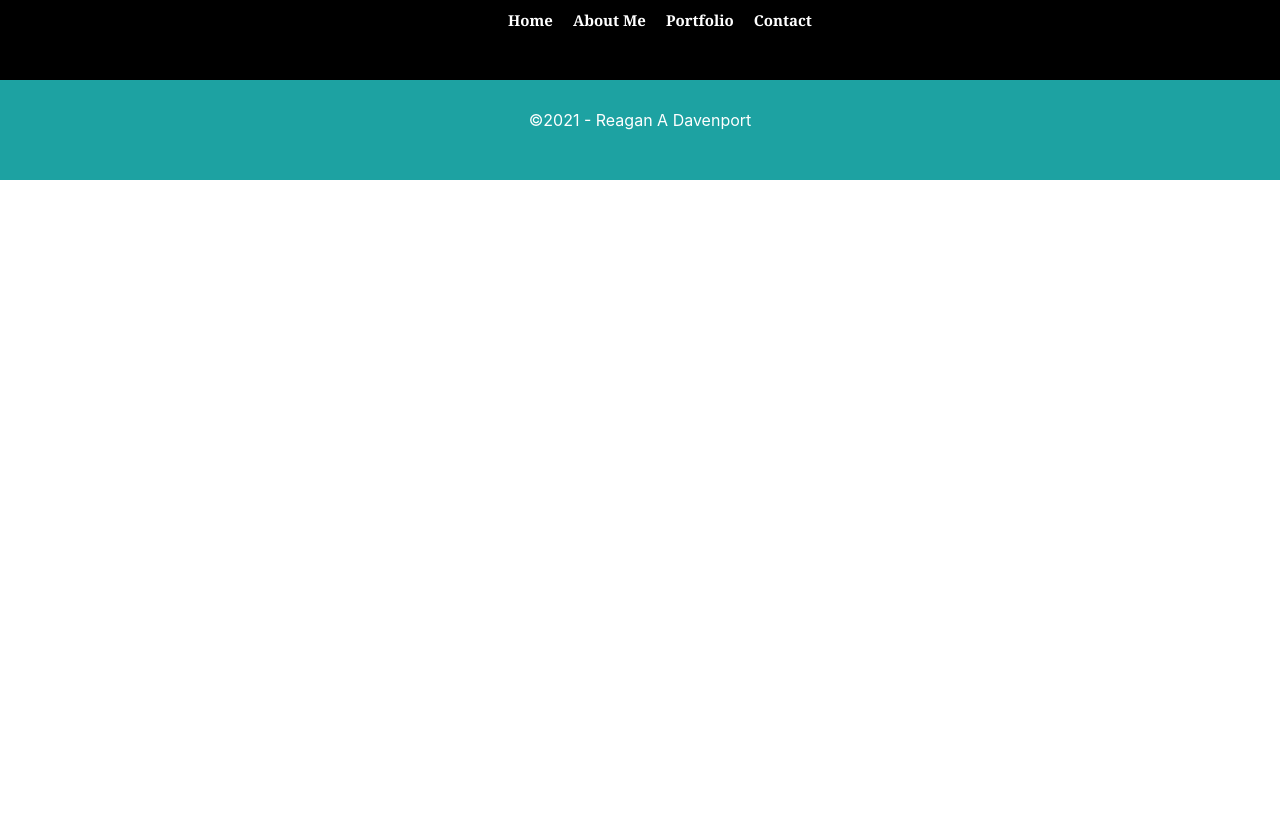
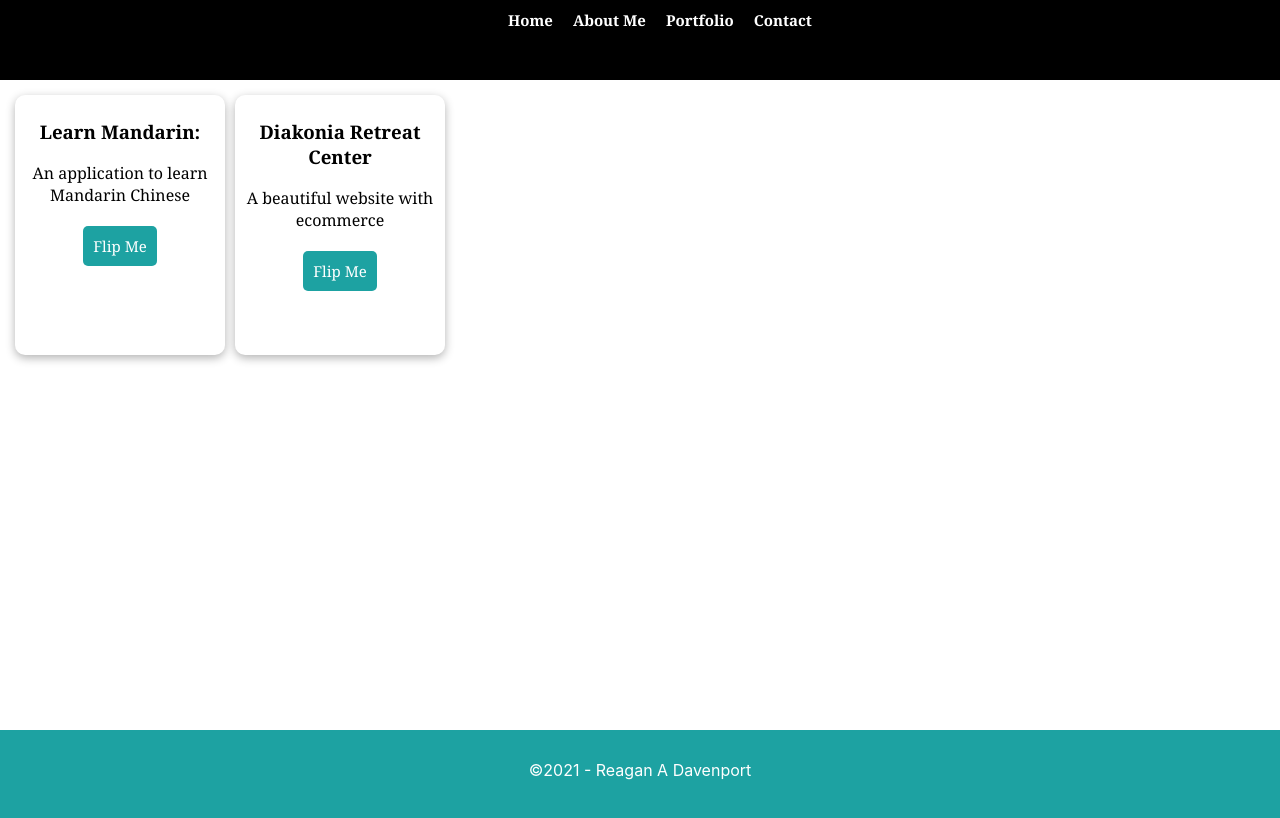
Before and after one commit to ReaganADavenport/Dropped-this, a React (Create React App) app: page /portfolio in a window 1280 px wide. Shown: the top 818 px of the page. Built offline with nearby package versions, Linux system fonts and the light colour scheme.

Commit message:
began working on portfolio proper, added port file, card_1, and card_2

```diff
--- a/src/App.js
+++ b/src/App.js
@@ -4,6 +4,7 @@ import {BrowserRouter as Router, Route} from 'react-router-dom';
 // Import components here
 import Header from './Components/Header/header';
 import Home from './Components/Home/home';
+import Portfolio from './Components/Portfolio/portfolio';
 import Footer from './Components/Footer/footer';
 
 import './App.css';
@@ -14,6 +15,7 @@ function App() {
       <Router>
         <Header></Header>
         <Route path='/' exact component={Home}/>
+        <Route path='/portfolio' exact component={Portfolio}/>
         <Footer></Footer>
       </Router>
     </div>
--- a/src/Components/Home/home.css
+++ b/src/Components/Home/home.css
@@ -80,13 +80,86 @@ img{
     text-align: center;
 }
 
-a{
-    color: black;
-    text-decoration: none;
+.homeButton{
+    background: #1da2a2;
+    background: linear-gradient(90deg, rgba(129,230,217,1) 0%, rgba(79,209,197,1) 100%);
+    /* border:#1da2a2; */
+    border-radius: 1000px;
+    box-shadow: 12px 12px 24px rgba(79,209,197,.64);
+    color: white;
+    cursor: pointer;
+    font-family: 'Georgia', serif;
+    font-size: 22px;
+    min-width: 300px;
+    min-height: 60px;
+    outline: none;
+    position: relative;
+    padding: 10px;
+    transition: all 0.3s ease-in-out 0s;
+}
+
+
+.homeButton::before {
+    content: '';
+    border-radius: 1000px;
+    min-width: calc(300px + 12px);
+    min-height: calc(60px + 12px);
+    border: 6px solid #00FFCB;
+    box-shadow: 0 0 60px rgba(0,255,203,.64);
+    position: absolute;
+    top: 50%;
+    left: 50%;
+    transform: translate(-50%, -50%);
+    opacity: 0;
+    transition: all .3s ease-in-out 0s;
+}
+
+.homeButton:hover, .homeButton:focus {
+    color: #313133;
+    transform: translateY(-6px);
+}
+
+.homeButton:hover::before, .homeButton:focus::before {
+    opacity: 1;
+}
+
+.homeButton::after {
+    content: '';
+    width: 30px; height: 30px;
+    border-radius: 100%;
+    border: 6px solid #00FFCB;
+    position: absolute;
+    z-index: -1;
+    top: 50%;
+    left: 50%;
+    transform: translate(-50%, -50%);
+    animation: ring 1.5s infinite;
+}
+
+.homeButton:hover::after, .homeButton:focus::after {
+    animation: none;
+    display: none;
+  }
+
+@keyframes ring {
+    0% {
+      width: 30px;
+      height: 30px;
+      opacity: 1;
+    }
+    100% {
+      width: 300px;
+      height: 300px;
+      opacity: 0;
+    }
 }
 
 
 @media only screen and (min-width: 992px){
+    .homeButton{
+        border: none;
+    }
+
     .text{
         left: 35%;
     }
--- a/src/Components/Home/home.js
+++ b/src/Components/Home/home.js
@@ -20,7 +20,8 @@ const Home = () => {
                 <h2>Hi I'm Reagan!</h2>
                 <h4>I build beautiful websites that work on any device.</h4>
                 <h4>Check out some of my work here </h4>
-                <Link to='/portfolio'><h4>>></h4></Link>
+                <Link to='/portfolio'><button className="homeButton">Learn More</button></Link>
+
             </div>
 
 
--- a/src/Components/Card/card_1/card_1.css
+++ b/src/Components/Portfolio/Card/card_1/card_1.css
@@ -26,7 +26,7 @@ a{
     color: black;
 }
 
-button{
+.cardButton{
     background-color: #1da2a2;
     border: none;
     border-radius: 5px;
--- a/src/Components/Card/card_1/card_1.js
+++ b/src/Components/Portfolio/Card/card_1/card_1.js
@@ -22,7 +22,7 @@ class Mandarin extends Component {
             <div className="Front">
               <h3>Learn Mandarin:</h3>
               An application to learn Mandarin Chinese
-              <button onClick={this.handleClick}>Flip Me</button>
+              <button className="cardButton" onClick={this.handleClick}>Flip Me</button>
             </div>
 
             <div className="Back">
@@ -31,7 +31,7 @@ class Mandarin extends Component {
                 <button>Learn More</button>
               </a>
 
-              <button onClick={this.handleClick}>Flip Me</button>
+              <button className="cardButton" onClick={this.handleClick}>Flip Me</button>
             </div>
           </ReactCardFlip>
         )
--- /dev/null
+++ b/src/Components/Portfolio/Card/card_2/card_2.css
@@ -0,0 +1,38 @@
+.Front{
+    height: 250px;
+    width: 200px;
+    background-color: white;
+    border-radius: 10px;
+    /* border-style: solid; */
+    padding: 5px;
+    margin: 5px;
+    box-shadow: 0 3px 10px rgb(0 0 0 / 0.3);
+}
+
+
+.Back{
+    height: 250px;
+    width: 200px;
+    background-color: white;
+    border-radius: 10px;
+    /* border-style: solid; */
+    padding: 5px;
+    margin: 5px;
+    box-shadow: 0 3px 10px rgb(0 0 0 / 0.3);
+}
+
+a{
+    text-decoration: none;
+    color: black;
+}
+
+.cardButton{
+    background-color: #1da2a2;
+    border: none;
+    border-radius: 5px;
+    color: white;
+    font-family: 'Georgia', serif;
+    font-size: 15px;
+    margin: 20px;
+    padding: 10px;
+}
--- /dev/null
+++ b/src/Components/Portfolio/Card/card_2/card_2.js
@@ -0,0 +1,41 @@
+import React, {Component} from 'react';
+import ReactCardFlip from 'react-card-flip';
+
+import "./card_2.css";
+
+class Drc extends Component {
+    constructor() {
+        super();
+          this.state = {
+          isFlipped: false
+        };
+        this.handleClick = this.handleClick.bind(this);
+      }
+      handleClick(e) {
+        e.preventDefault();
+        this.setState(prevState => ({ isFlipped: !prevState.isFlipped }));
+      }
+
+      render() {
+        return (
+          <ReactCardFlip isFlipped={this.state.isFlipped} flipDirection="horizontal">
+            <div className="Front">
+              <h3>Diakonia Retreat Center</h3>
+              A beautiful website with ecommerce
+              <button className="cardButton" onClick={this.handleClick}>Flip Me</button>
+            </div>
+
+            <div className="Back">
+
+              <a href="/">
+                <button>Learn More</button>
+              </a>
+
+              <button className="cardButton" onClick={this.handleClick}>Flip Me</button>
+            </div>
+          </ReactCardFlip>
+        )
+    }
+}
+
+export default Drc;
--- /dev/null
+++ b/src/Components/Portfolio/portfolio.css
@@ -0,0 +1,15 @@
+.Portfolio {
+    background-color: white;
+    padding: 0;
+    height: 80vh;
+    font-family: 'Georgia', serif;
+    min-width: 100%;
+}
+
+
+.Projects{
+    display: flex;
+    flex-direction: row;
+    flex-wrap: wrap;
+    margin: 10px;
+}
--- /dev/null
+++ b/src/Components/Portfolio/portfolio.js
@@ -0,0 +1,20 @@
+import React,{Component} from 'react';
+import './portfolio.css';
+
+import Mandarin from "././Card/card_1/card_1";
+import Drc from './Card/card_2/card_2';
+
+
+const Portfolio = () => {
+    return(
+        <div className="Portfolio">
+            <div className="Projects">
+                <Mandarin></Mandarin>
+                <Drc></Drc>
+            </div>
+
+        </div>
+    )
+}
+
+export default Portfolio;
```
